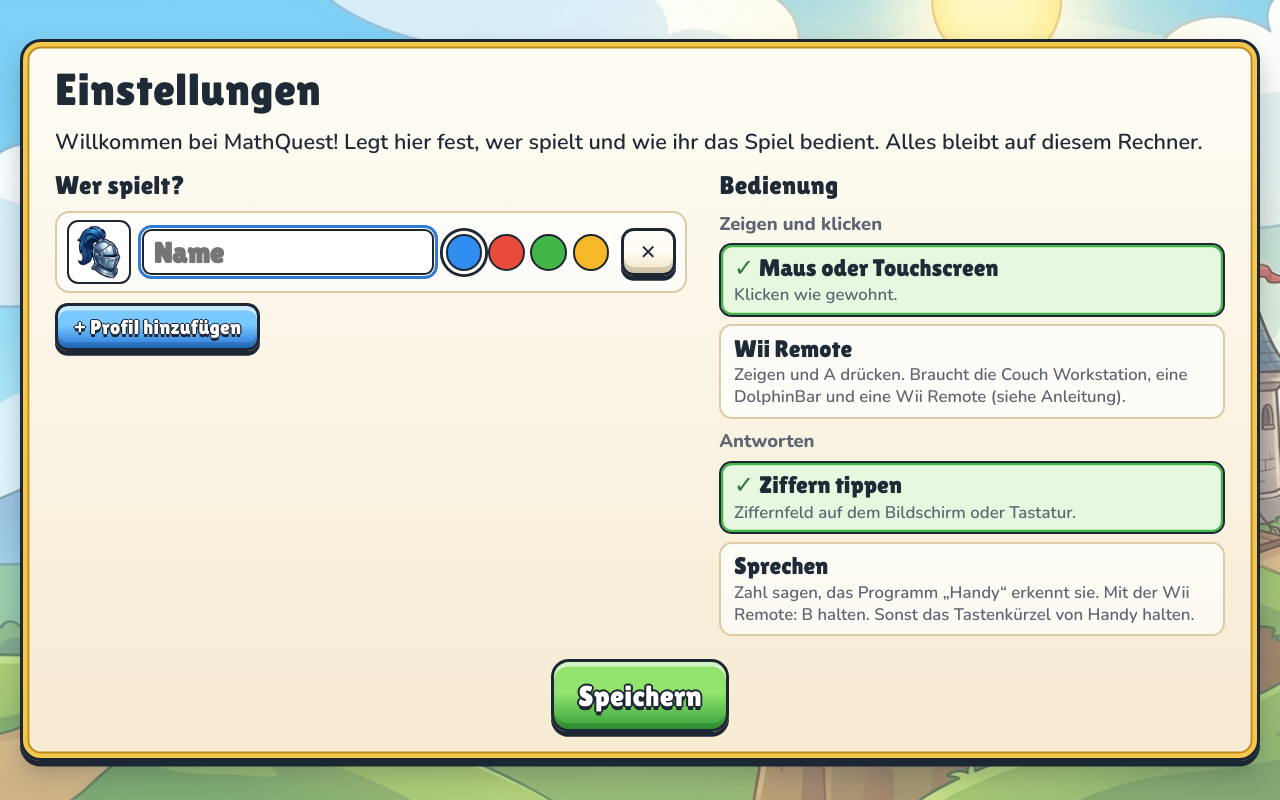
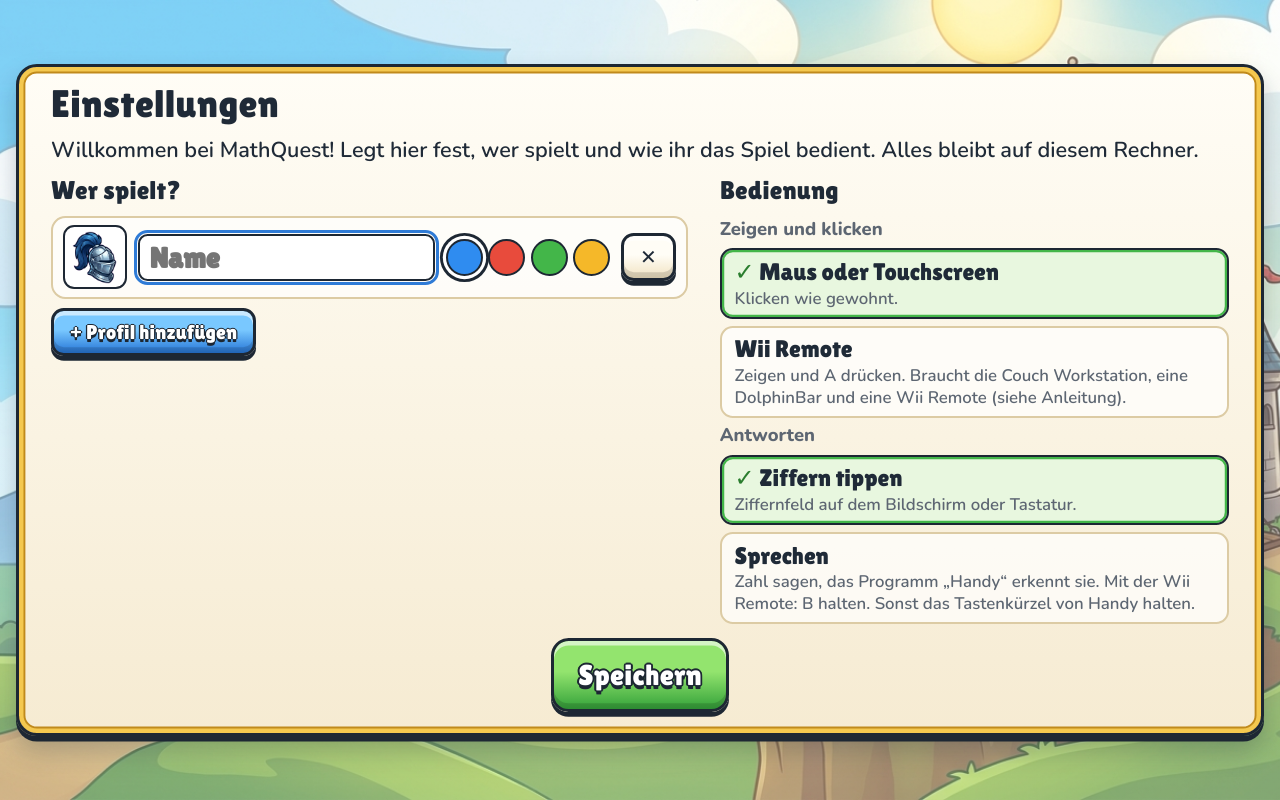
Before and after one commit to Mark296688/MathQuest, a website: page src/index.html in a window 1280 px wide. Drawn offline with Linux system fonts and the light colour scheme; no server answers.

Commit message:
Einstellungen: Karte passt in den Bildschirm, keine Bildlaufleiste bei bis zu 4 Profilen

```diff
--- a/src/style.css
+++ b/src/style.css
@@ -368,8 +368,10 @@ h2 { font-size: 3.4rem; line-height: 1.1; }
 .eltern .shaky { margin: 0; padding-left: 1.1rem; }
 
 /* Einstellungen */
-.setup { display: flex; align-items: center; justify-content: center; }
-.setup-card { width: 74rem; max-width: 96%; max-height: 100%; overflow: auto; padding: 1.4rem 2rem 1.2rem; gap: .8rem; }
+.setup { display: flex; align-items: center; justify-content: center; padding: .8rem; }
+/* border-box: max-height gilt für die ganze Karte, sonst ragt sie um Rand und Innenabstand über den Bildschirm */
+.setup-card { box-sizing: border-box; width: 78rem; max-width: 100%; max-height: 100%; overflow: auto; padding: 1rem 2rem .9rem; gap: .6rem; }
+.setup-card h2 { font-size: 2.4rem; }
 .setup-welcome { font-size: 1.35rem; margin: 0; line-height: 1.4; }
 .setup-cols { display: grid; grid-template-columns: minmax(0, 1.25fr) minmax(0, 1fr); gap: 2rem; }
 .setup-col { display: flex; flex-direction: column; gap: .7rem; min-width: 0; }
@@ -389,9 +391,9 @@ h2 { font-size: 3.4rem; line-height: 1.1; }
 .sfarbe { width: 2.3rem; height: 2.3rem; border-radius: 50%; border: .16rem solid var(--outline); background: var(--c); cursor: pointer; padding: 0; }
 .sfarbe.on { box-shadow: 0 0 0 .2rem #fff, 0 0 0 .38rem var(--outline); }
 .sadd { align-self: flex-start; }
-.sgroup { display: flex; flex-direction: column; gap: .45rem; margin-bottom: .6rem; }
+.sgroup { display: flex; flex-direction: column; gap: .45rem; margin-bottom: .3rem; }
 .slabel { font-weight: 800; font-size: 1.15rem; color: var(--muted); }
-.sopt { display: flex; flex-direction: column; gap: .15rem; text-align: left; font: inherit; cursor: pointer; padding: .55rem .8rem;
+.sopt { display: flex; flex-direction: column; gap: .15rem; text-align: left; font: inherit; cursor: pointer; padding: .45rem .8rem;
   background: rgba(255, 255, 255, .7); border: .16rem solid var(--line); border-radius: .8rem; color: var(--ink); }
 .sopt b { font-family: var(--display); font-weight: 400; font-size: 1.5rem; }
 .sopt span { font-size: 1.05rem; color: var(--muted); line-height: 1.3; }
```
